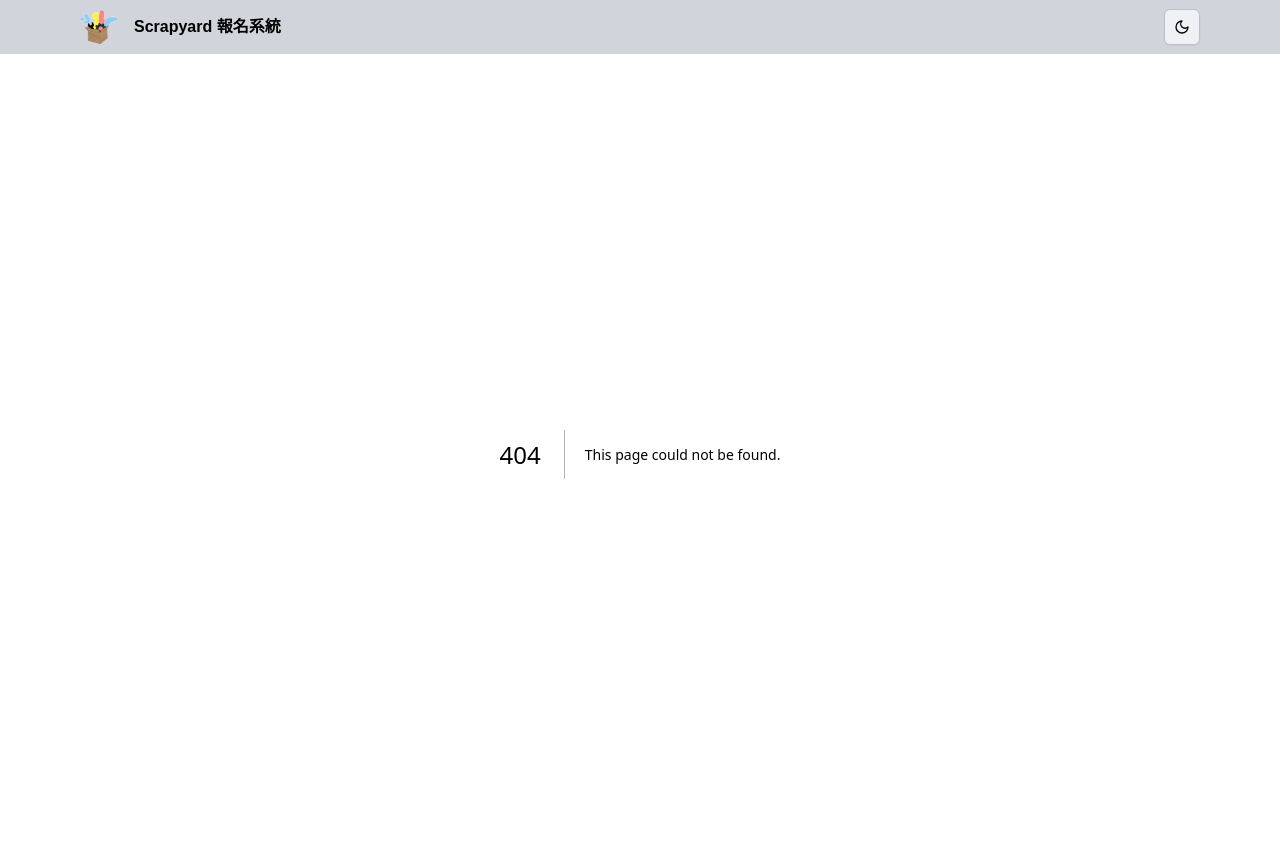
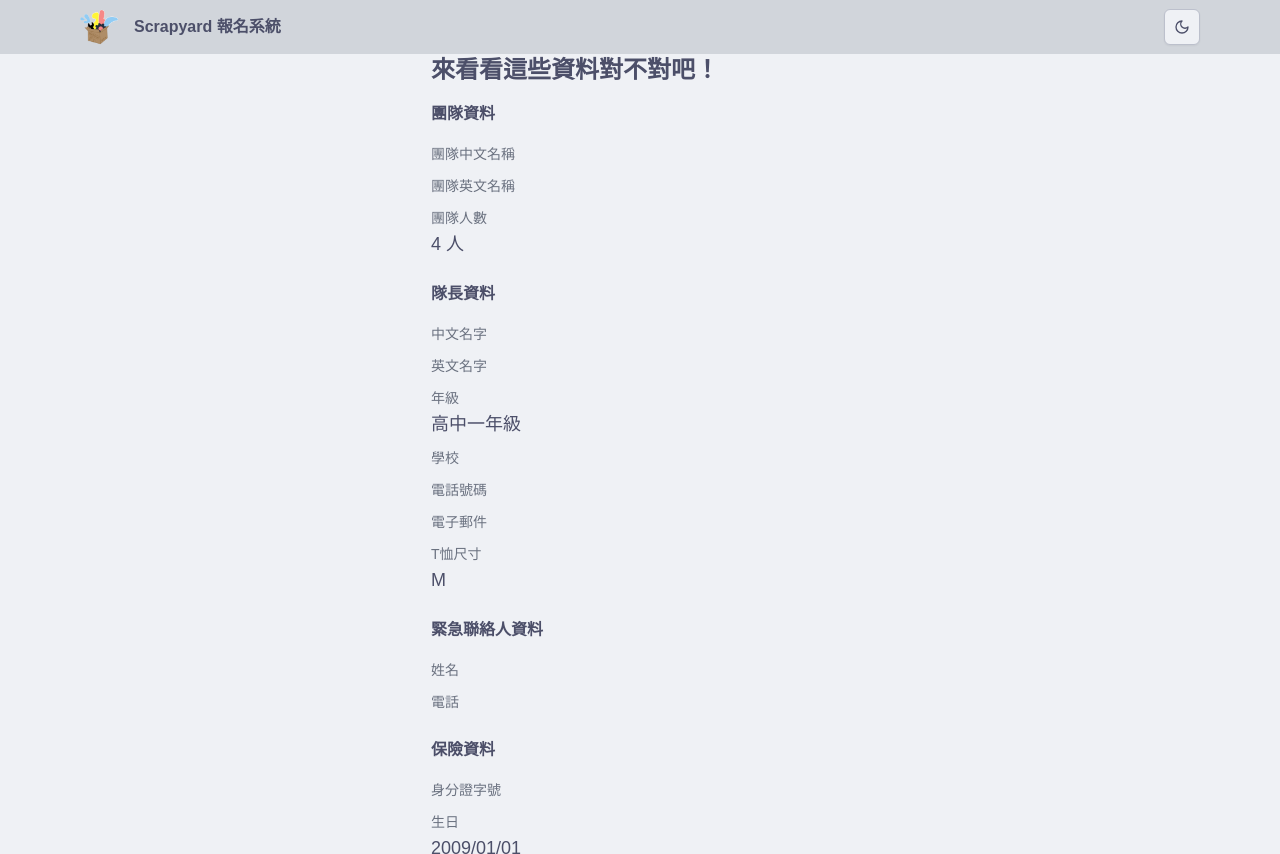
Before and after one commit to HackIt-Taiwan/scrapyard-event-system, a Next.js app: page /signup/steps/3 in a window 1280 px wide. Before the commit this address had no page. Built offline with nearby package versions, Linux system fonts and the light colour scheme.

Commit message:
feat: form final overview page

```diff
--- a/src/app/signup/steps/2/page.tsx
+++ b/src/app/signup/steps/2/page.tsx
@@ -91,9 +91,8 @@ export default function stepPage() {
   const onSubmit = (data: Partial<signUpData>) => {
     localStorage.setItem("signup-form-last-page", "2");
     updateFormData(data);
-    // setShow(false);
-    console.log(formData);
-    // router.push("/signup/3/");
+    setShow(false);
+    router.push("/signup/steps/3/");
   };
 
   return (
--- /dev/null
+++ b/src/app/signup/steps/3/page.tsx
@@ -0,0 +1,175 @@
+"use client";
+
+import { useRouter } from "next/navigation";
+import { useMultistepFormContext } from "@/app/signup/context";
+import { type signUpData } from "@/app/signup/types";
+import { AnimatePresence } from "motion/react";
+import { Button } from "@/components/ui/button";
+import { useState } from "react";
+import { motion } from "motion/react";
+import { format } from "date-fns";
+
+export default function stepPage() {
+  const router = useRouter();
+  const [show, setShow] = useState(true);
+
+  const { formData, updateFormData } = useMultistepFormContext();
+
+  return (
+    <AnimatePresence onExitComplete={() => router.push("/signup/steps/2/")}>
+      {show && (
+        <motion.div
+          initial={{ opacity: 0, scale: 0.5 }}
+          animate={{ opacity: 1, scale: 1 }}
+          exit={{ x: -300, opacity: 0 }}
+          transition={{
+            type: "spring",
+            scale: { type: "spring", visualDuration: 0.4, bounce: 0 },
+          }}
+          className="w-full"
+        >
+          <div className="h-[800px] max-w-[450px] px-4 overflow-y-scroll no-scrollbar mx-auto">
+            <h2 className="text-xl md:text-2xl font-bold">
+              來看看這些資料對不對吧！
+            </h2>
+
+            <div className="space-y-6 my-4">
+              <section className="space-y-4">
+                <h3 className="text-md font-semibold">團隊資料</h3>
+                <div className="space-y-2">
+                  <div>
+                    <label className="text-sm text-gray-500">
+                      團隊中文名稱
+                    </label>
+                    <p className="text-lg">{formData.name.zh}</p>
+                  </div>
+                  <div>
+                    <label className="text-sm text-gray-500">
+                      團隊英文名稱
+                    </label>
+                    <p className="text-lg">{formData.name.en}</p>
+                  </div>
+                  <div>
+                    <label className="text-sm text-gray-500">團隊人數</label>
+                    <p className="text-lg">{formData.teamMemberCount} 人</p>
+                  </div>
+                </div>
+              </section>
+
+              <section className="space-y-4">
+                <h3 className="text-md font-semibold">隊長資料</h3>
+                <div className="space-y-2">
+                  <div>
+                    <label className="text-sm text-gray-500">中文名字</label>
+                    <p className="text-lg">{formData.teamLeader.name.zh}</p>
+                  </div>
+                  <div>
+                    <label className="text-sm text-gray-500">英文名字</label>
+                    <p className="text-lg">{formData.teamLeader.name.en}</p>
+                  </div>
+                  <div>
+                    <label className="text-sm text-gray-500">年級</label>
+                    <p className="text-lg">{formData.teamLeader.grade}</p>
+                  </div>
+                  <div>
+                    <label className="text-sm text-gray-500">學校</label>
+                    <p className="text-lg">{formData.teamLeader.school}</p>
+                  </div>
+                  <div>
+                    <label className="text-sm text-gray-500">電話號碼</label>
+                    <p className="text-lg">{formData.teamLeader.telephone}</p>
+                  </div>
+                  <div>
+                    <label className="text-sm text-gray-500">電子郵件</label>
+                    <p className="text-lg">{formData.teamLeader.email}</p>
+                  </div>
+                  <div>
+                    <label className="text-sm text-gray-500">T恤尺寸</label>
+                    <p className="text-lg">{formData.teamLeader.tShirtSize}</p>
+                  </div>
+                </div>
+              </section>
+
+              <section className="space-y-4">
+                <h3 className="text-md font-semibold">緊急聯絡人資料</h3>
+                <div className="space-y-2">
+                  <div>
+                    <label className="text-sm text-gray-500">姓名</label>
+                    <p className="text-lg">
+                      {formData.teamLeader.emergencyContact.name}
+                    </p>
+                  </div>
+                  <div>
+                    <label className="text-sm text-gray-500">電話</label>
+                    <p className="text-lg">
+                      {formData.teamLeader.emergencyContact.telephone}
+                    </p>
+                  </div>
+                </div>
+              </section>
+
+              <section className="space-y-4">
+                <h3 className="text-md font-semibold">保險資料</h3>
+                <div className="space-y-2">
+                  <div>
+                    <label className="text-sm text-gray-500">身分證字號</label>
+                    <p className="text-lg">
+                      {formData.teamLeader.insurance.ID}
+                    </p>
+                  </div>
+                  <div>
+                    <label className="text-sm text-gray-500">生日</label>
+                    <p className="text-lg">
+                      {format(
+                        new Date(formData.teamLeader.insurance.birthday),
+                        "yyyy/MM/dd",
+                      )}
+                    </p>
+                  </div>
+                </div>
+              </section>
+
+              <section className="space-y-4">
+                <h3 className="text-md font-semibold">其他資料</h3>
+                <div className="space-y-2">
+                  <div>
+                    <label className="text-sm text-gray-500">特殊需求</label>
+                    <p className="text-lg">
+                      {formData.teamLeader.specialNeeds || "無"}
+                    </p>
+                  </div>
+                  <div>
+                    <label className="text-sm text-gray-500">飲食需求</label>
+                    <p className="text-lg">
+                      {formData.teamLeader.diet || "無"}
+                    </p>
+                  </div>
+                </div>
+              </section>
+            </div>
+
+            <div>
+              <Button
+                className="w-full mt-4"
+                onClick={() => {
+                  console.log(formData);
+                }}
+              >
+                確認無誤！ 黑客松，啟動！
+              </Button>
+              <Button
+                variant="secondary"
+                className="w-full mt-4"
+                onClick={() => {
+                  setShow(false);
+                }}
+              >
+                上一步
+              </Button>
+            </div>
+          </div>
+        </motion.div>
+      )}
+    </AnimatePresence>
+  );
+}
```
